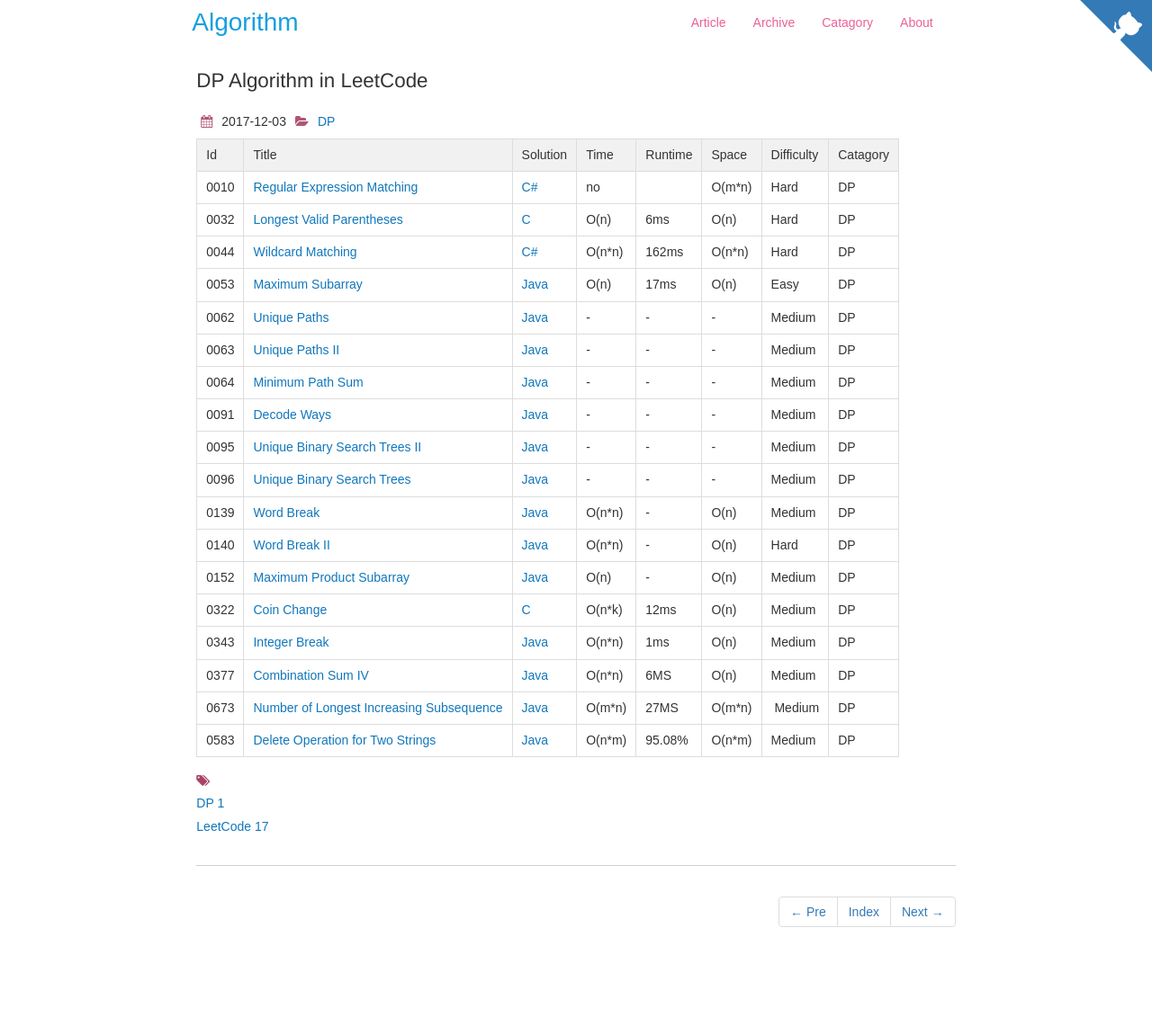
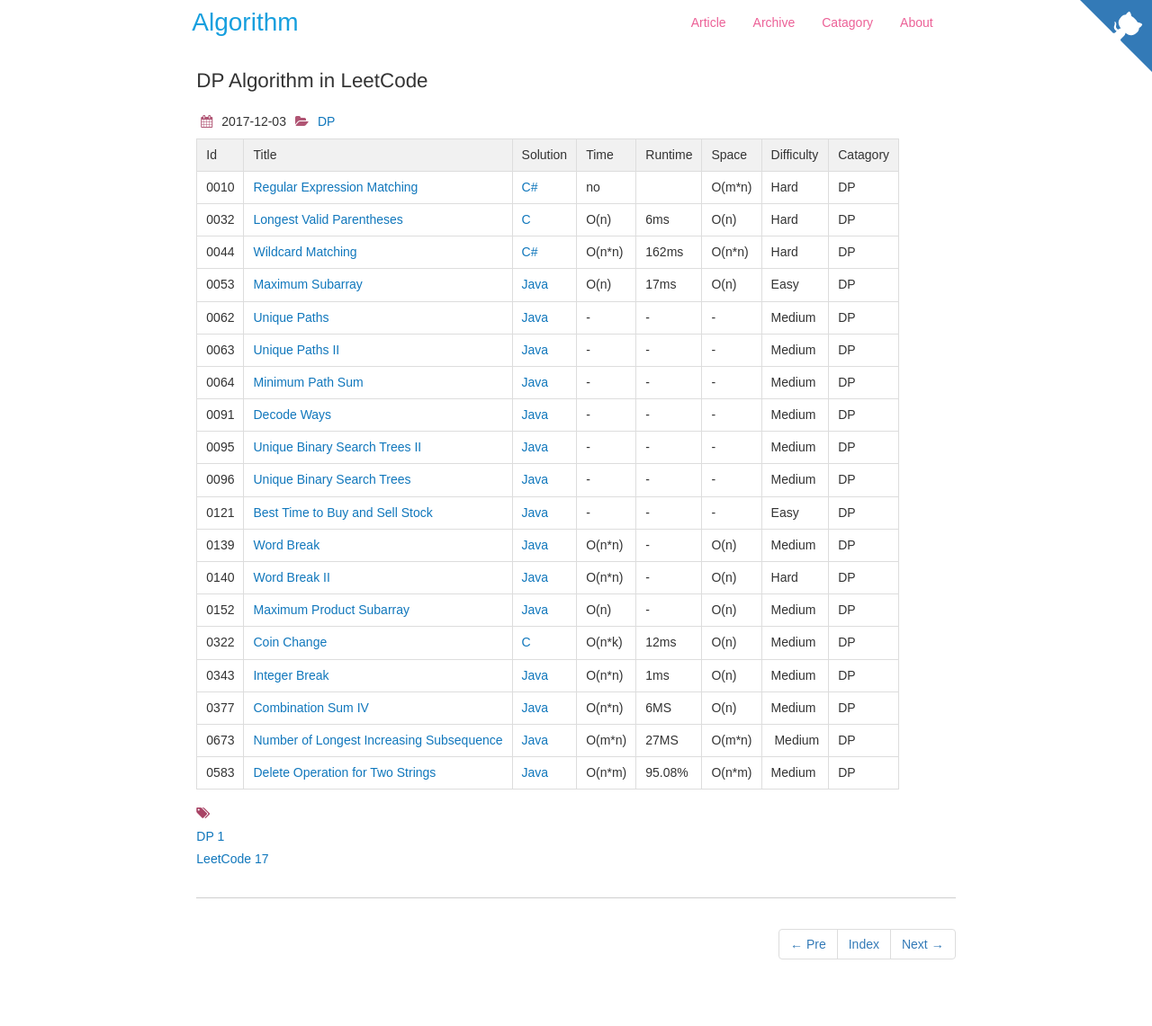
Before and after one commit to dunso/algorithm, a Jekyll site: the page built from docs/_posts/2017-12-03-DP.md, in a window 1280 px wide. Shown: the whole page at 90% size. Built offline with Jekyll 4.4.1, drawn with Linux system fonts in a browser that asks for light colours; nearby versions of some CDN libraries; before the commit the page ends 1105 px from its top, so only the background shows below that.

Commit message:
Add index of LeetCode0121.java to docs

```diff
--- a/docs/_posts/2017-12-03-DP.md
+++ b/docs/_posts/2017-12-03-DP.md
@@ -22,6 +22,7 @@
 |0091|[Decode Ways](https://leetcode.com/problems/decode-ways) | [Java](https://e.srl/leetcode-91/)  |-|-|-|  Medium |DP|
 |0095|[Unique Binary Search Trees II](https://leetcode.com/problems/unique-binary-search-trees-ii) | [Java](https://e.srl/leetcode-95/)  |-|-|-|  Medium |DP|
 |0096|[Unique Binary Search Trees](https://leetcode.com/problems/unique-binary-search-trees) | [Java](https://e.srl/leetcode-96/)  |-|-|-|  Medium |DP|
+|0121|[Best Time to Buy and Sell Stock](https://leetcode.com/problems/best-time-to-buy-and-sell-stock/) | [Java](https://e.srl/leetcode-121/)  |-|-|-|  Easy |DP|
 |0139|[Word Break](https://leetcode.com/problems/word-break/) | [Java](https://e.srl/leetcode-139/)  | O(n\*n) |-| O(n)  |  Medium |DP|
 |0140|[Word Break II](https://leetcode.com/problems/word-break-ii/) | [Java](https://e.srl/leetcode-140/)  | O(n\*n) |-| O(n)  |  Hard |DP|
 |0152|[Maximum Product Subarray](https://leetcode.com/problems/maximum-product-subarray/) | [Java](https://e.srl/leetcode-152/)  | O(n) |-| O(n)  |  Medium |DP|
```
